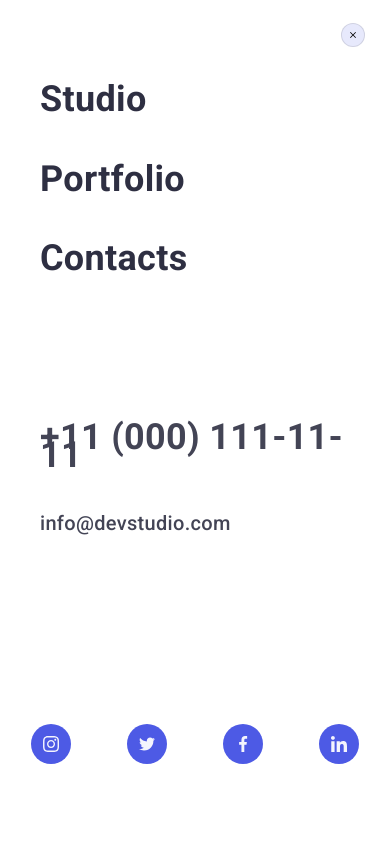
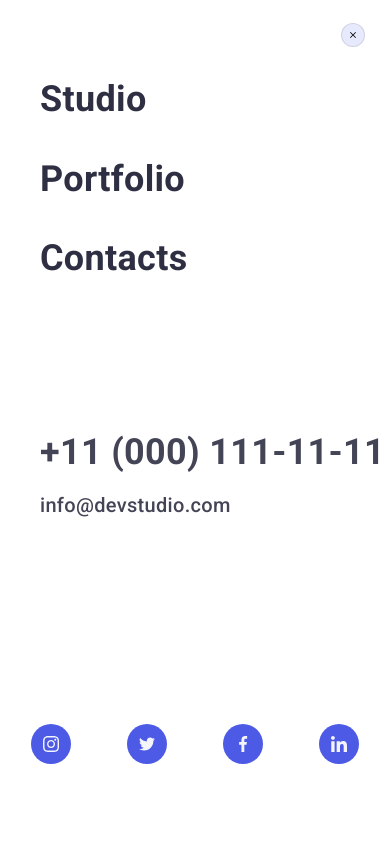
Before and after one commit to Me-Illia/goit-markup-hw-07, a plain HTML site: page index.html in a window 390 px wide. Both pictures are taken after a click on the button "hamburger-menu". Shown: the top 844 px of the page. Drawn offline with nearby package versions, Linux system fonts and the light colour scheme.

Commit message:
fix burger text tel.

```diff
--- a/css/style.css
+++ b/css/style.css
@@ -190,6 +190,8 @@ h2 {
 }
 
 .main-burgermenu-add-li > .main-tel {
+  display: block;
+  width: 353px;
   font-weight: 700;
   font-size: 36px;
   line-height: 1.1px;
```
